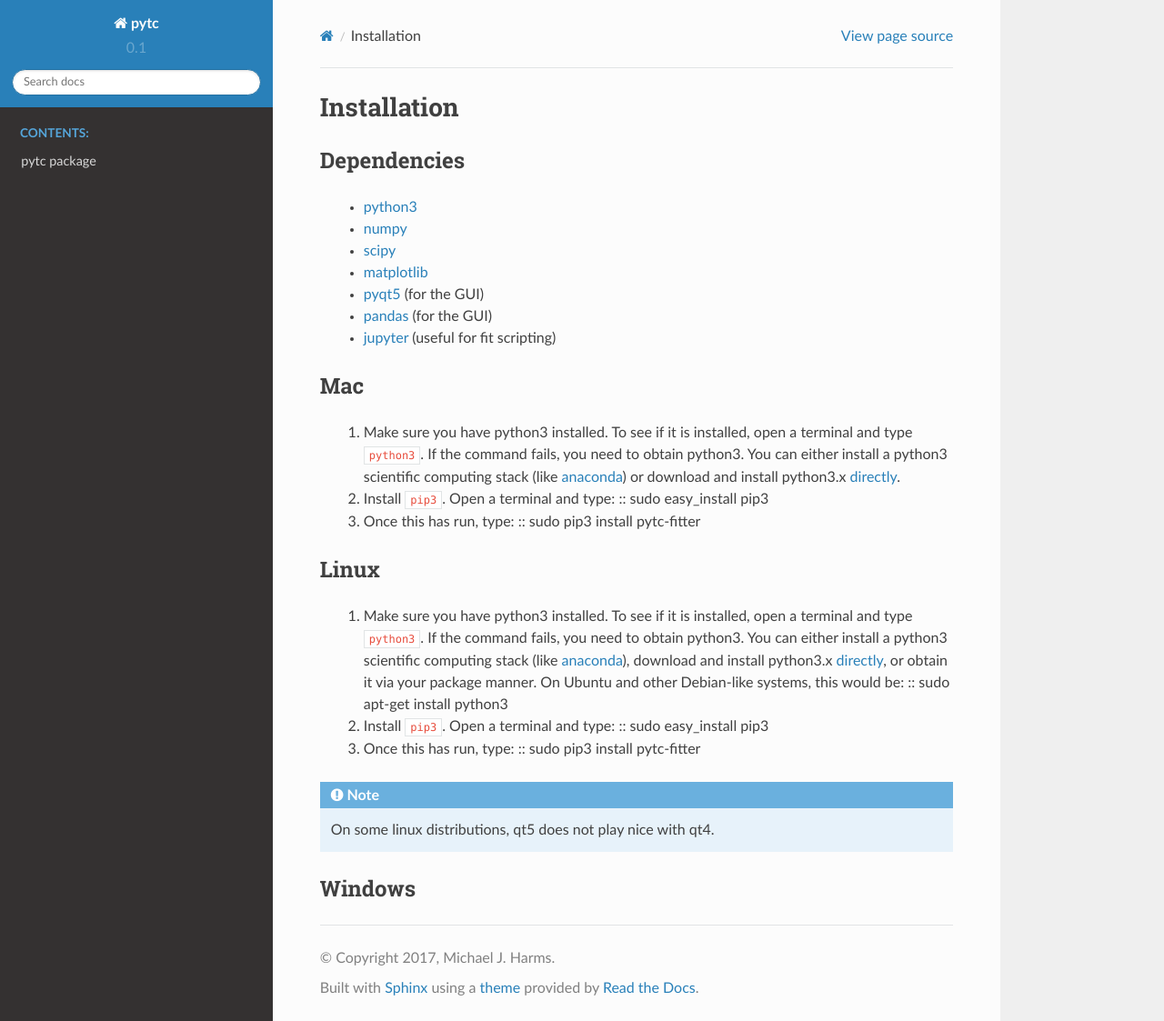
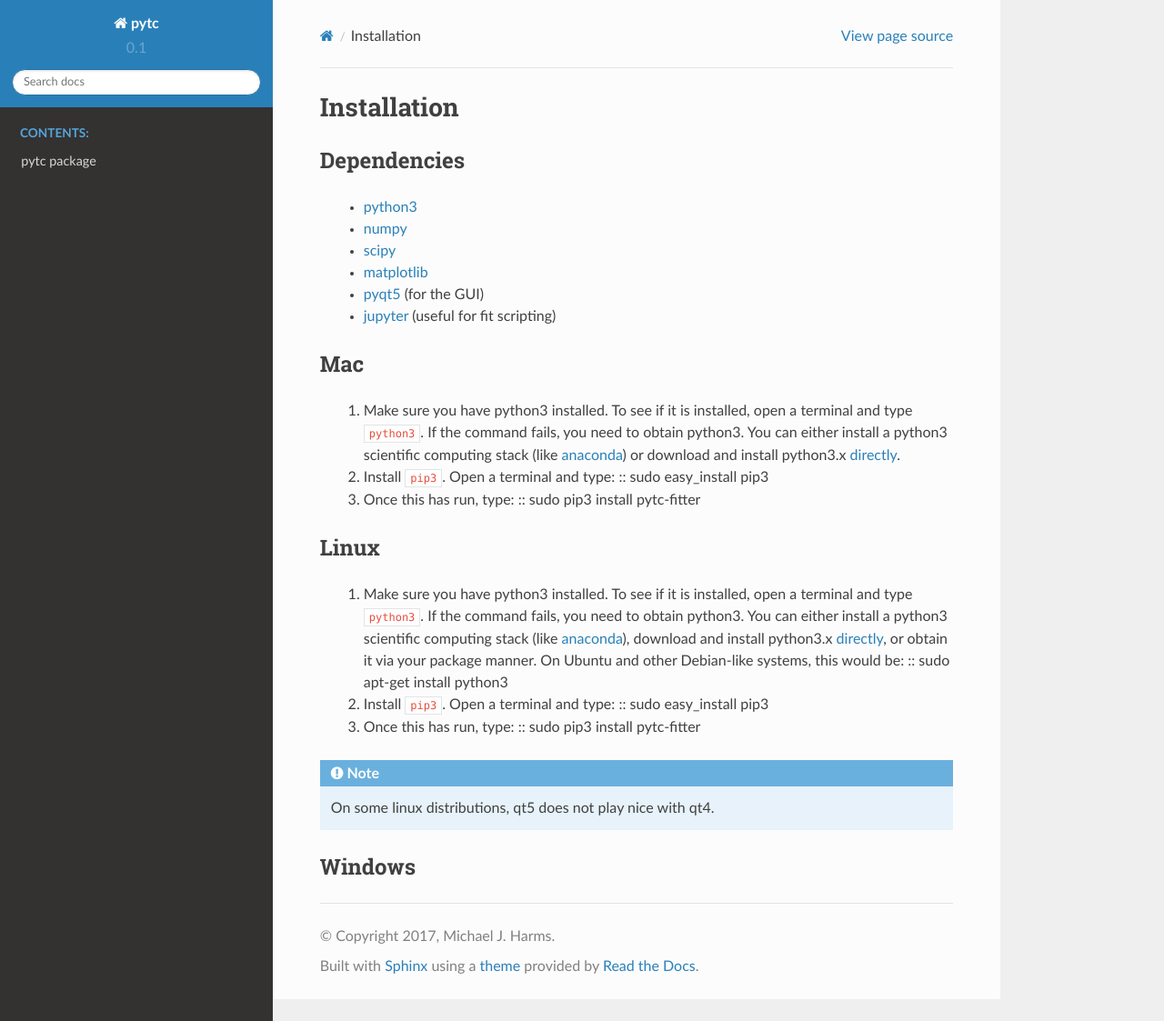
Before and after one commit to harmslab/pytc, a Sphinx documentation site: the page built from docs/source/installation.rst, in a window 1280 px wide and 1123 px high. Shown: the whole window at 91% size. Built offline with Sphinx 7.4.7 and the Read the Docs theme 2.0.0, drawn with Linux system fonts in a browser that asks for light colours.

```diff
--- a/docs/source/index.rst
+++ b/docs/source/index.rst
@@ -20,7 +20,7 @@
    well-documented API.
 
 Our implementation is built on `python3 <https://www.python.org/>`_ extended with  `numpy <http://www.numpy.org/>`_
-and `scipy <https://www.scipy.org/>`_.   The GUI is built on `pytq5 <http://pyqt.sourceforge.net/Docs/PyQt5/installation.html>`_ and `pandas <http://pandas.pydata.org/>`_.
+and `scipy <https://www.scipy.org/>`_.   The GUI is built on `pytq5 <http://pyqt.sourceforge.net/Docs/PyQt5/installation.html>`_.
 
 Try it out!
 ===========
--- a/docs/source/installation.rst
+++ b/docs/source/installation.rst
@@ -10,7 +10,6 @@
  + `scipy <https://www.scipy.org/>`_
  + `matplotlib <http://matplotlib.org/>`_
  + `pyqt5 <http://pyqt.sourceforge.net/Docs/PyQt5/installation.html>`_ (for the GUI)
- + `pandas <http://pandas.pydata.org/>`_ (for the GUI)
  + `jupyter <https://jupyter.org/>`_ (useful for fit scripting)
 
 Mac
```
Also changed, not shown: 1 other file.
